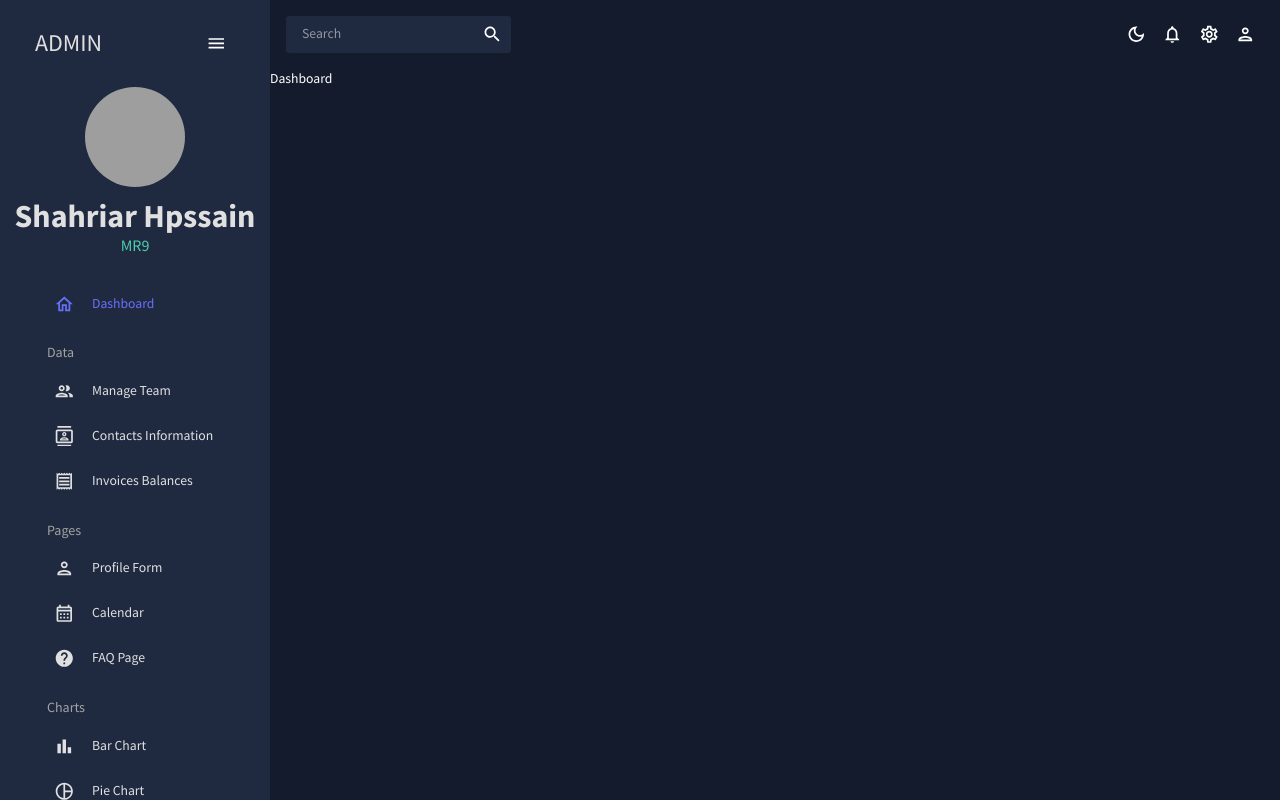
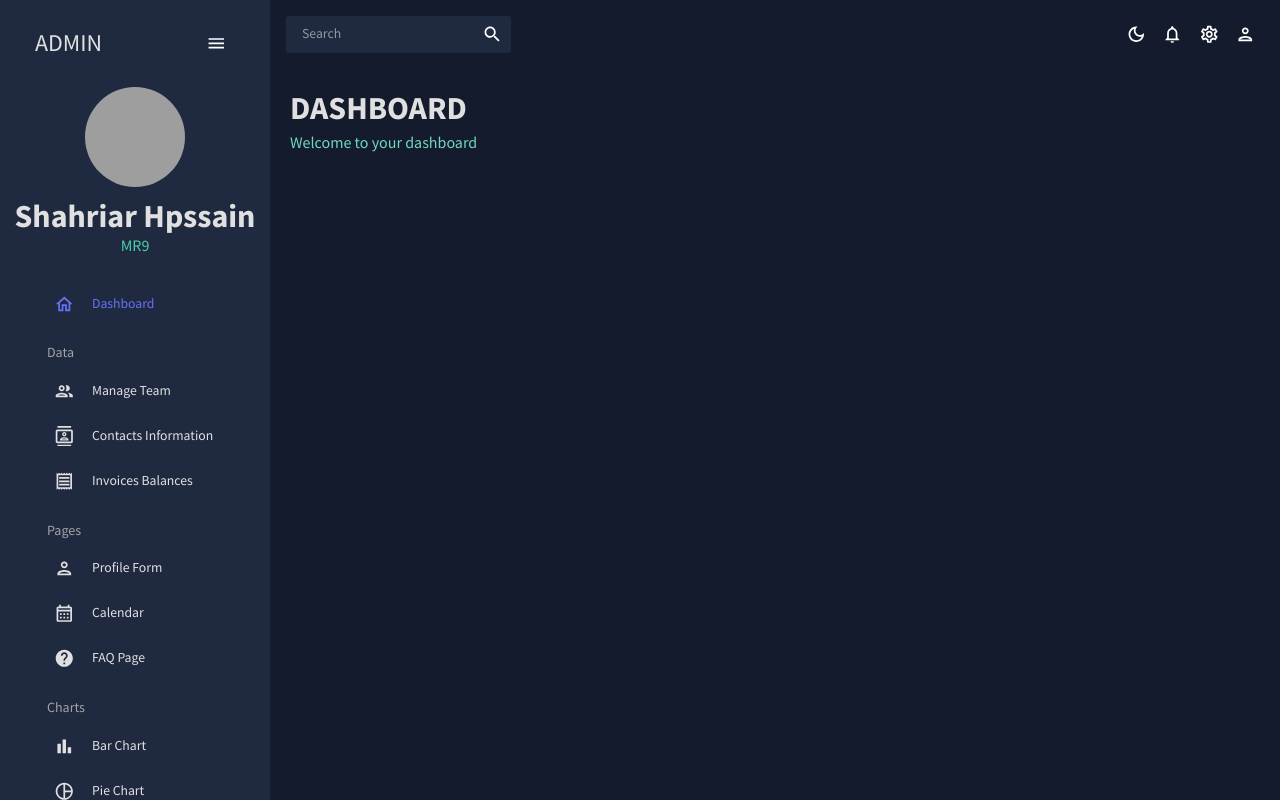
Before and after one commit to Shahriar-Hossain-IT/react-admin-dashboard, a React (Create React App) app: page / in a window 1280 px wide. Built offline with nearby package versions, Linux system fonts and the light colour scheme; grey boxes are pictures that could not be loaded.

Commit message:
header complete

```diff
--- /dev/null
+++ b/src/components/Header.jsx
@@ -0,0 +1,24 @@
+import { Typography, Box, useTheme } from "@mui/material";
+import { tokens } from "../theme";
+
+const Header = ({ title, subtitle }) => {
+  const theme = useTheme();
+  const colors = tokens(theme.palette.mode);
+  return (
+    <Box mb="30px">
+      <Typography
+        variant="h2"
+        color={colors.grey[100]}
+        fontWeight="bold"
+        sx={{ mb: "5px" }}
+      >
+        {title}
+      </Typography>
+      <Typography variant="h5" color={colors.greenAccent[400]}>
+        {subtitle}
+      </Typography>
+    </Box>
+  );
+};
+
+export default Header;
--- a/src/scenes/dashboard/index.jsx
+++ b/src/scenes/dashboard/index.jsx
@@ -1,8 +1,13 @@
 import React from 'react'
-
+import Header from '../../components/Header'
+import { Box } from '@mui/material'
 const Dashboard = () => {
   return (
-    <div>Dashboard</div>
+    <Box m="20px">
+      <Box display="flex" justifyContent="space-between" alignItems="center">
+        <Header title="DASHBOARD" subtitle="Welcome to your dashboard"/>
+      </Box>
+    </Box>
   )
 }
 
```
